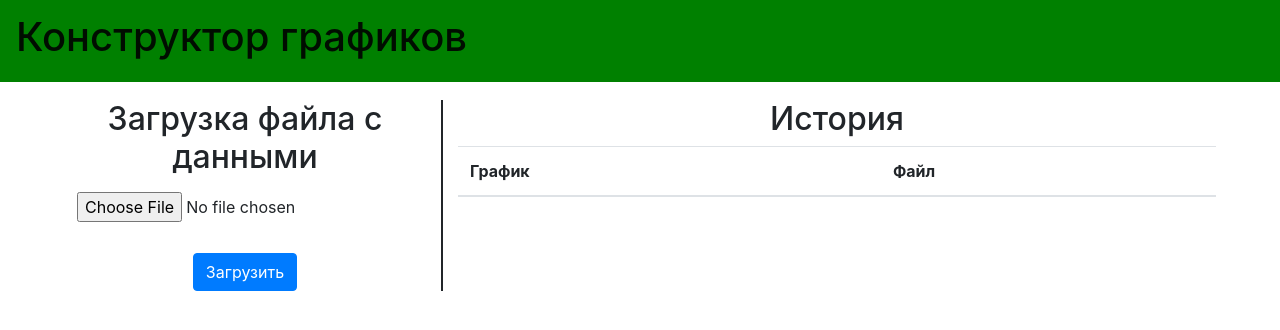
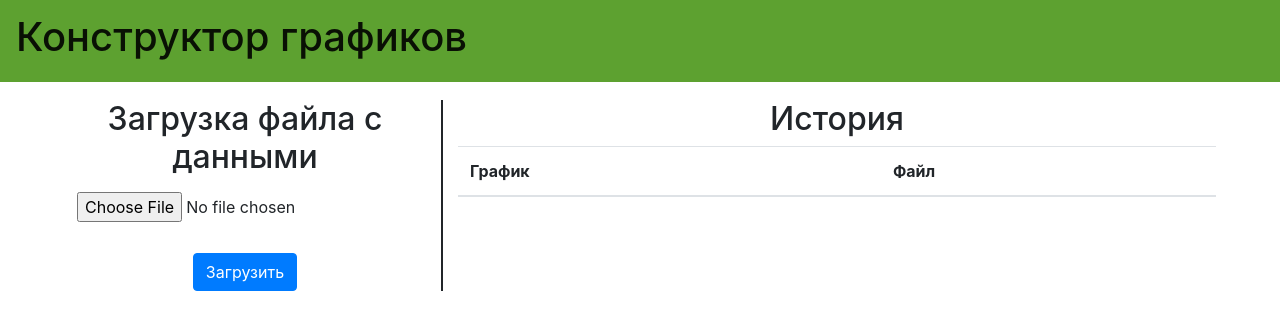
Before and after one commit to AVVasiliev/graphics-visualizer, a Flask app: template graphics_app/templates/index.html in a window 1280 px wide. Shown: the top 330 px of the page. Run offline with Flask 2, Linux system fonts and the light colour scheme; the template is opened without the code that fills it, so the values that code supplies are empty; some libraries are stand-ins or nearby versions.

Commit message:
Фон
Более светлый фон заголовка

```diff
--- a/graphics_app/templates/core.html
+++ b/graphics_app/templates/core.html
@@ -18,7 +18,7 @@
     <title>{{ page_title }}</title>
   </head>
   <body>
-        <nav class="navbar fixed-top navbar-light", style="background-color: #008000;">
+        <nav class="navbar fixed-top navbar-light", style="background-color: #5DA130;">
             <a class="navbar-brand" href="{{ url_for('load_file') }}"><h1>Конструктор графиков</h1></a>
         </nav>
 
```
